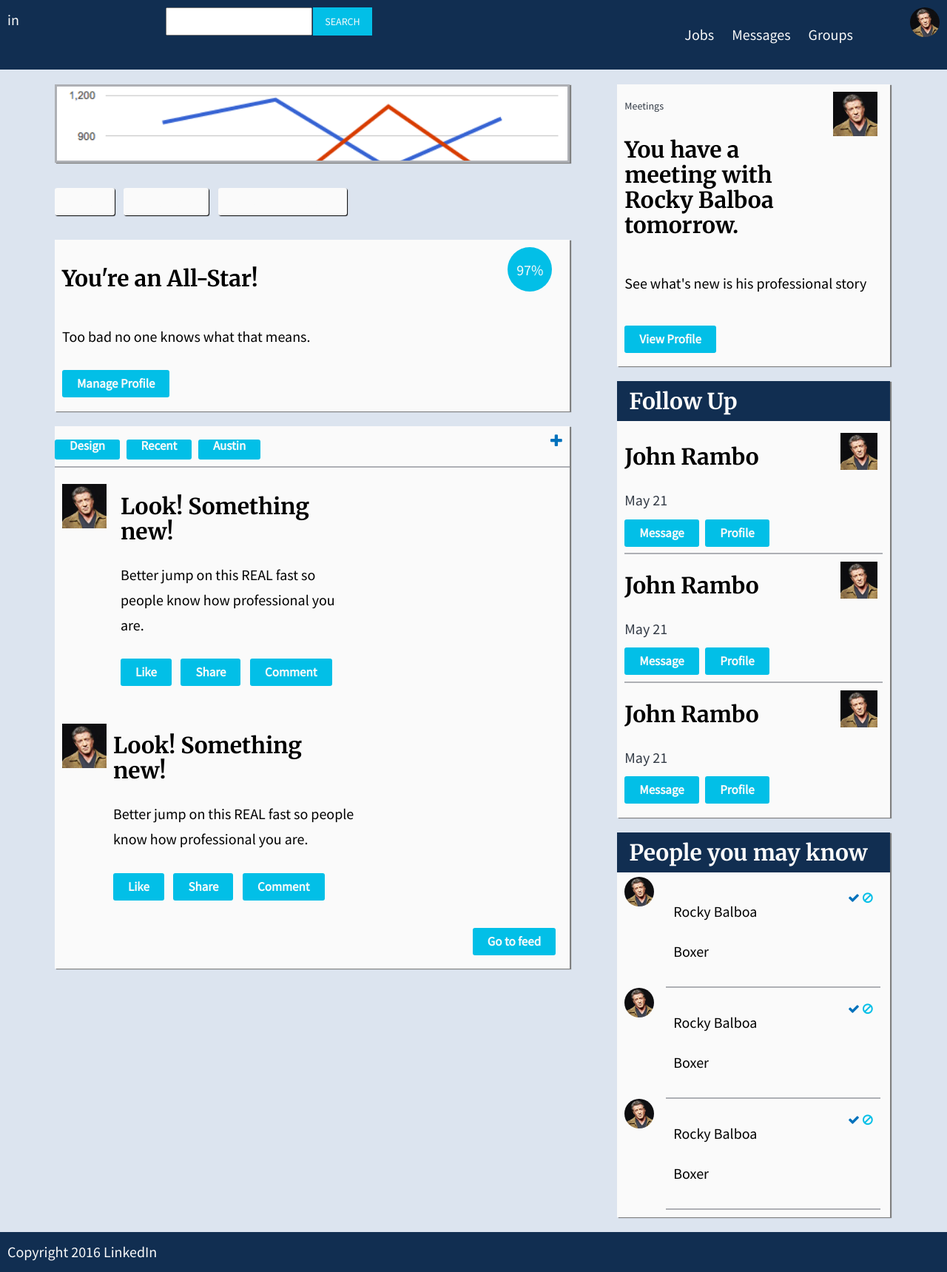
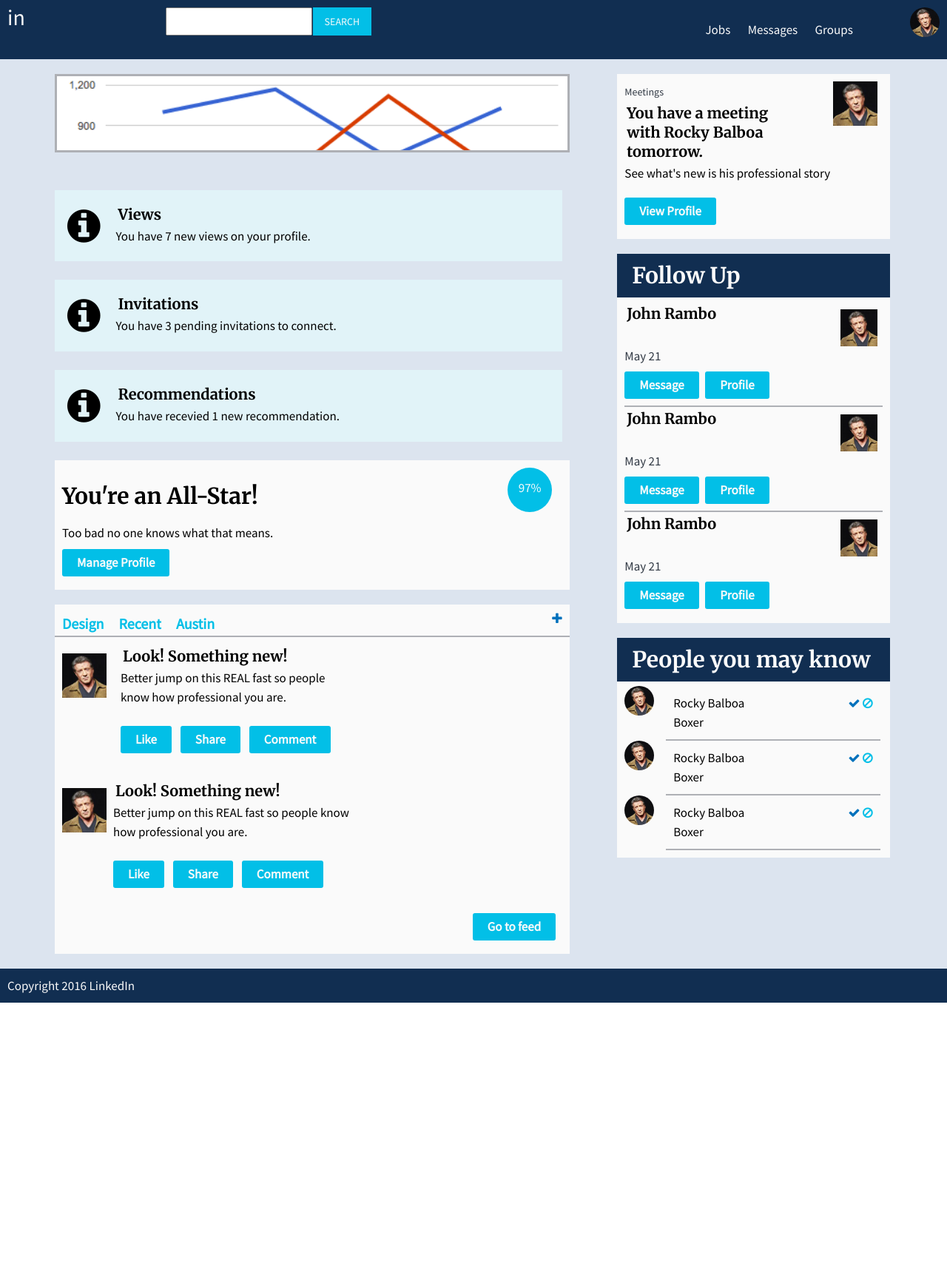
Before and after one commit to davidpowellme/linkedin, a Jekyll site: the page built from linked-in-govt/index.html, in a window 1280 px wide. Shown: the whole page at 74% size. Built offline with Jekyll 4.4.1, drawn with Linux system fonts in a browser that asks for light colours; nearby versions of some CDN libraries; after the commit the page ends 1355 px from its top, so only the background shows below that.

Commit message:
most styles ready

```diff
--- a/linked-in-govt/css/main.scss
+++ b/linked-in-govt/css/main.scss
@@ -12,6 +12,7 @@
 $color-accent: #02bfe7;
 $color-bg: #fafafa;
 $color-bg-2: #dce4ef;
+$color-bg-3: #e1f3f8;
 $color-primary: #0071bc;
 $color-primary-dark: #112e51;
 $color-divider: #aeb0b5;
@@ -182,8 +183,8 @@
 
 body {
 	font-family: $font-regular;
-	font-size: 20px;
-	line-height: 1.7em;
+	font-size: 17px;
+	line-height: 26px;
 }
 
 h2 {
@@ -192,6 +193,18 @@
 	font-weight: 700;
 	font-size: 30px;
 	line-height: 1.3em/39px;
+}
+
+h3 {
+	font-family: $font-headings;
+	font-weight: 700;
+	font-size: 20px;
+	line-height: 26px;
+	margin: 0.3rem;
+}
+
+p {
+	margin: 0;
 }
 
 .sidebar {
@@ -240,17 +253,13 @@
 	text-decoration: none;
 }
 
-.rbutton {
-	background: $color-bg;
-	box-shadow: 1px 1px 1px black;
-
-}
 
 .card-title {
 	background: $color-primary-dark;
 	color: $color-bg;
+	line-height: 39px;
 	margin: -1rem -1rem 6px -1rem;
-	padding: 10px 16px;
+	padding: 1rem 2rem;
 }
 
 /*
@@ -266,7 +275,7 @@
 	padding: 1rem 1rem 1rem 1rem;;
 
 	.logo {
-		font-size: 2rem;
+		font-size: 3rem;
 		font-weight: medium;
 	}
 
@@ -330,7 +339,6 @@
 
 .card {
 	background: $color-bg;
-	box-shadow: 2px 1px 1px grey;
 	margin: 1rem;
 	overflow: hidden;
 	padding: 1rem;
@@ -339,7 +347,6 @@
 .g-card {
 	background: $color-bg;
 	border: 3px solid $color-divider;
-	box-shadow: 2px 1px 1px grey;
 	margin: 1rem;
 	overflow: hidden;
 }
@@ -370,6 +377,7 @@
 
 	.wrapper {
 		margin: 0 auto;
+		overflow: hidden;
 		padding-left: 10px;
 	}
 }
@@ -391,6 +399,23 @@
 		float: left;
 	}
 
+}
+
+.alert {
+	background: $color-bg-3;
+	border-radius: 0;
+	color: $color-text;
+	margin-top: 1.5em;
+	padding: 1em;
+
+	i {
+		font-size: 5.2rem;
+		line-height: 1.2;
+	}
+
+	.text {
+		padding-left: 1rem;
+	}
 }
 
 
@@ -477,7 +502,9 @@
 	header {
 		border-bottom: 2px solid $color-divider;
 		margin: 0 -1rem;
-
+		nav {
+			overflow: hidden;
+		}
 		ul {
 			list-style: none;
 			margin: 0 auto;
@@ -485,16 +512,22 @@
 			padding: 0;
 			width: 100%;
 
-			.button {
+			li {
+				color: $color-accent;
 				float: left;
-				padding-top: 0;
+				font-family: $font-regular;
+				font-size: 20px;
+				font-weight: 700;
+				line-height: 26px;
+				margin: 0.3rem 1rem;
+				overflow: hidden;
 			}
-			.fa {
-				color: $color-primary;
-				float: right;
-				margin-right: 1rem;
-				text-align: center;
-			}
+		}
+		.fa {
+			color: $color-primary;
+			display: block;
+			float: right;
+			margin-right: 1rem;
 		}
 	}
 	article {
--- a/linked-in-govt/index.html
+++ b/linked-in-govt/index.html
@@ -8,9 +8,33 @@
 </section>
 <section class="col-sm-12 col-md-12 col-lg-11 notifications">
   <div class="wrapper">
-    <a href="#" class="button rbutton">Views</a>
-    <a href="#" class="button rbutton">Invitations</a>
-    <a href="#" class="button rbutton">Recommendations</a>
+    <div class="col-sm-12 col-md-12 col-lg-12 alert">
+      <div class="col-sm-2 col-md-1 col-lg-1">
+        <i class="fa fa-info-circle"></i>
+      </div>
+      <div class="col-sm-9 col-md-9 col-lg-9 text">
+        <h3>Views</h3>
+        <p>You have 7 new views on your profile.</p>
+      </div>
+    </div>
+    <div class="col-sm-12 col-md-12 col-lg-12 alert">
+      <div class="col-sm-2 col-md-1 col-lg-1">
+        <i class="fa fa-info-circle"></i>
+      </div>
+      <div class="col-sm-9 col-md-9 col-lg-9 text">
+        <h3>Invitations</h3>
+        <p>You have 3 pending invitations to connect.</p>
+      </div>
+    </div>
+    <div class="col-sm-12 col-md-12 col-lg-12 alert">
+      <div class="col-sm-2 col-md-1 col-lg-1">
+        <i class="fa fa-info-circle"></i>
+      </div>
+      <div class="col-sm-9 col-md-9 col-lg-9 text">
+        <h3>Recommendations</h3>
+        <p>You have recevied 1 new recommendation.</p>
+      </div>
+    </div>
   </div>
 </section>
 <section class="col-sm-12 col-md-12 col-lg-11 card profile">
@@ -21,7 +45,7 @@
 </section>
 <section class="col-sm-12 col-md-5 col-lg-4 card meetings">
   <div class="col-sm-8 title"><span class="cat">Meetings</span>
-  <h2>You have a meeting with Rocky Balboa tomorrow.</h2>
+  <h3>You have a meeting with Rocky Balboa tomorrow.</h3>
   </div>
   <div class="col-sm-4 prof-wrapper">
     <div class="prof-pic"></div>
@@ -34,21 +58,21 @@
 <section class="col-sm-12 col-md-5 col-lg-4 card follow">
   <h2 class="card-title">Follow Up</h2>
   <article>
-    <h2 class="col-sm-8">John Rambo</h2>
+    <h3 class="col-sm-8">John Rambo</h3>
     <div class="col-sm-4 prof-pic"></div>
     <span class="col-sm-12">May 21</span>
     <a href="#" class="button">Message</a>
     <a href="#" class="button">Profile</a>
   </article>
   <article>
-    <h2 class="col-sm-8">John Rambo</h2>
+    <h3 class="col-sm-8">John Rambo</h3>
     <div class="col-sm-4 prof-pic"></div>
     <span class="col-sm-12">May 21</span>
     <a href="#" class="button">Message</a>
     <a href="#" class="button">Profile</a>
   </article>
   <article>
-    <h2 class="col-sm-8">John Rambo</h2>
+    <h3 class="col-sm-8">John Rambo</h3>
     <div class="col-sm-4 prof-pic"></div>
     <span class="col-sm-12">May 21</span>
     <a href="#" class="button">Message</a>
@@ -59,17 +83,17 @@
   <header>
     <nav>
       <ul>
-        <li class="button">Design</li>
-        <li class="button">Recent</li>
-        <li class="button">Austin</li>
-        <li><span><i class="fa fa-plus"></i></span></li>
+        <li>Design</li>
+        <li>Recent</li>
+        <li>Austin</li>
+        <i class="fa fa-plus"></i>
       </ul>
     </nav>
   </header>
   <article class="col-sm-12 col-md-12 col-lg-8">
     <div class="col-sm-3 prof-pic"></div>
     <div class="col-sm-9 post">
-    <h2>Look! Something new!</h2>
+    <h3>Look! Something new!</h3>
     <p>Better jump on this REAL fast so people know how professional you are.</p>
     <ul class="interact">
       <li><a href="#" class="button">Like</a></li>
@@ -81,7 +105,7 @@
   <article class="col-sm-12 col-md-12 col-lg-8">
     <div class="col-sm-3 prof-pic"></div>
     <div class="col-sm-9">
-    <h2>Look! Something new!</h2>
+    <h3>Look! Something new!</h3>
     <p>Better jump on this REAL fast so people know how professional you are.</p>
     <ul class="interact">
       <li><a href="#" class="button">Like</a></li>
@@ -138,7 +162,7 @@
 <aside class="col-lg-4 sidebar">
   <section class="col-sm-12 col-md-5 col-lg-12 card meetings">
     <div class="col-sm-8 title"><span class="cat">Meetings</span>
-    <h2>You have a meeting with Rocky Balboa tomorrow.</h2>
+    <h3>You have a meeting with Rocky Balboa tomorrow.</h3>
     </div>
     <div class="col-sm-4 prof-wrapper">
       <div class="prof-pic"></div>
@@ -151,21 +175,21 @@
   <section class="col-sm-12 col-md-5 col-lg-12 card follow">
   <h2 class="card-title">Follow Up</h2>
     <article>
-      <h2 class="col-sm-8">John Rambo</h2>
+      <h3 class="col-sm-8">John Rambo</h3>
       <div class="col-sm-4 prof-pic"></div>
       <span class="col-sm-12">May 21</span>
       <a href="#" class="button">Message</a>
       <a href="#" class="button">Profile</a>
     </article>
     <article>
-      <h2 class="col-sm-8">John Rambo</h2>
+      <h3 class="col-sm-8">John Rambo</h3>
       <div class="col-sm-4 prof-pic"></div>
       <span class="col-sm-12">May 21</span>
       <a href="#" class="button">Message</a>
       <a href="#" class="button">Profile</a>
     </article>
     <article>
-      <h2 class="col-sm-8">John Rambo</h2>
+      <h3 class="col-sm-8">John Rambo</h3>
       <div class="col-sm-4 prof-pic"></div>
       <span class="col-sm-12">May 21</span>
       <a href="#" class="button">Message</a>
```
